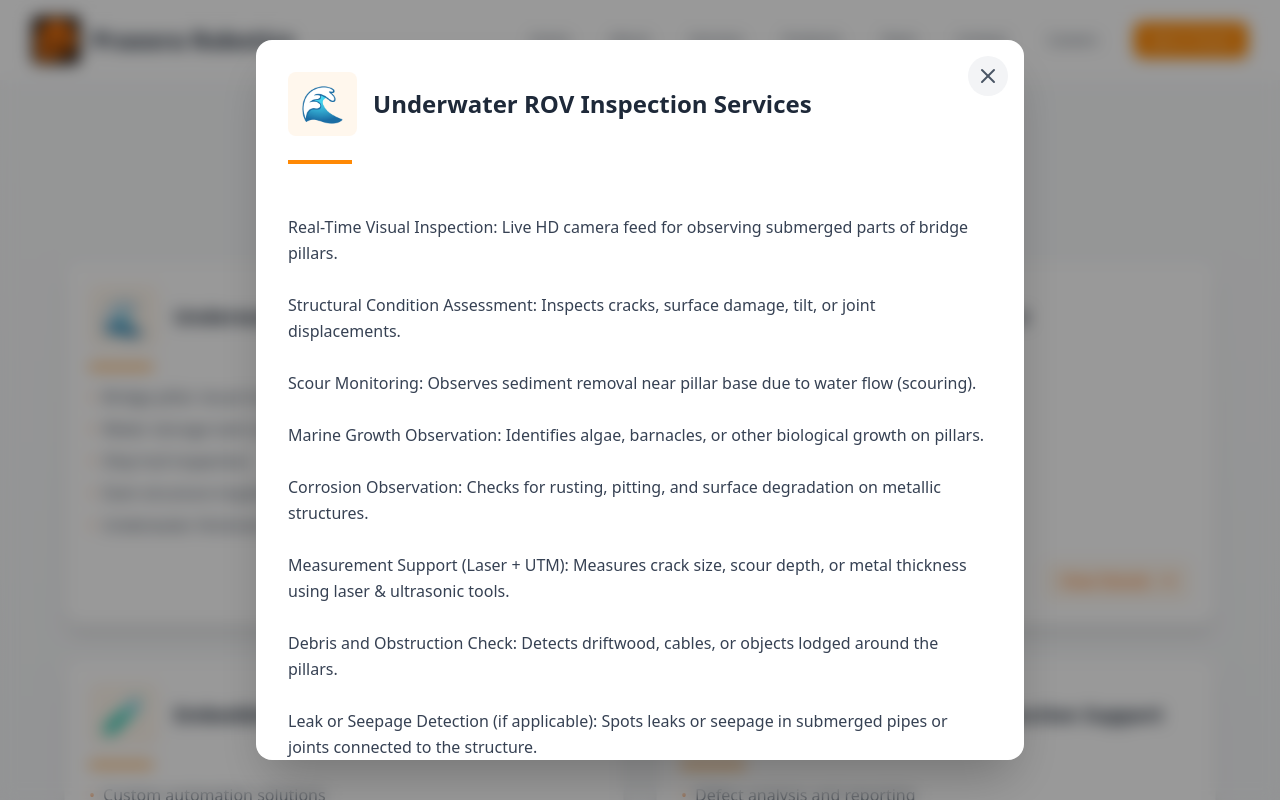
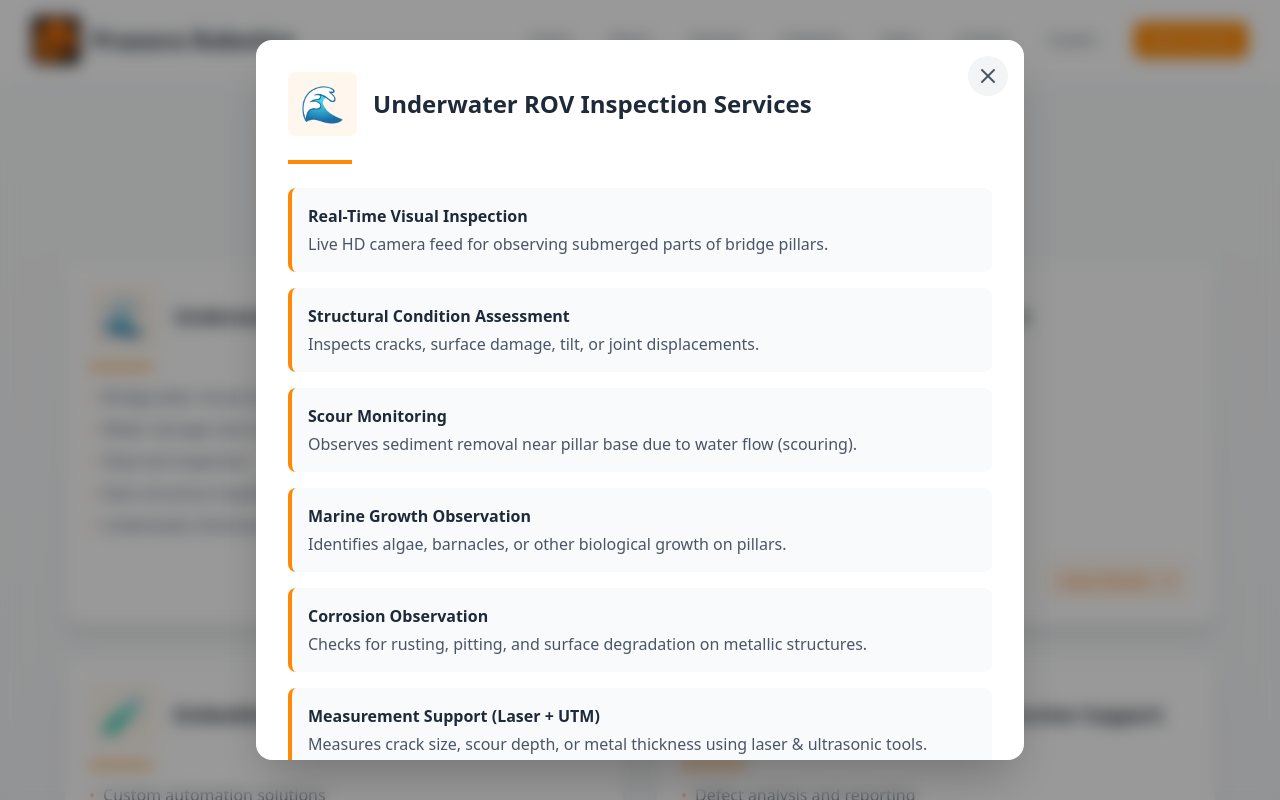
Before and after one commit to bharatind12/TestWebsite, a React (Vite) app in the folder robotics-company/: page /services in a window 1280 px wide. Both pictures are taken after a click on the element 344 px from the left and 443 px from the top of the page. Shown: the top 800 px of the page. Built offline with nearby package versions, Linux system fonts and the light colour scheme.

Commit message:
changes in services pages

```diff
--- a/robotics-company/src/pages/Services.jsx
+++ b/robotics-company/src/pages/Services.jsx
@@ -15,25 +15,17 @@ const Services = () => {
         'Underwater thickness measurement (UTM)',
       ],
       icon: '🌊',
-      details: `
-Real-Time Visual Inspection: Live HD camera feed for observing submerged parts of bridge pillars.
-
-Structural Condition Assessment: Inspects cracks, surface damage, tilt, or joint displacements.
-
-Scour Monitoring: Observes sediment removal near pillar base due to water flow (scouring).
-
-Marine Growth Observation: Identifies algae, barnacles, or other biological growth on pillars.
-
-Corrosion Observation: Checks for rusting, pitting, and surface degradation on metallic structures.
-
-Measurement Support (Laser + UTM): Measures crack size, scour depth, or metal thickness using laser & ultrasonic tools.
-
-Debris and Obstruction Check: Detects driftwood, cables, or objects lodged around the pillars.
-
-Leak or Seepage Detection (if applicable): Spots leaks or seepage in submerged pipes or joints connected to the structure.
-
-Documentation and Reporting: Generates visual and data-based inspection reports with timestamps and findings.
-      `,
+      details: [
+        { title: 'Real-Time Visual Inspection', description: 'Live HD camera feed for observing submerged parts of bridge pillars.' },
+        { title: 'Structural Condition Assessment', description: 'Inspects cracks, surface damage, tilt, or joint displacements.' },
+        { title: 'Scour Monitoring', description: 'Observes sediment removal near pillar base due to water flow (scouring).' },
+        { title: 'Marine Growth Observation', description: 'Identifies algae, barnacles, or other biological growth on pillars.' },
+        { title: 'Corrosion Observation', description: 'Checks for rusting, pitting, and surface degradation on metallic structures.' },
+        { title: 'Measurement Support (Laser + UTM)', description: 'Measures crack size, scour depth, or metal thickness using laser & ultrasonic tools.' },
+        { title: 'Debris and Obstruction Check', description: 'Detects driftwood, cables, or objects lodged around the pillars.' },
+        { title: 'Leak or Seepage Detection (if applicable)', description: 'Spots leaks or seepage in submerged pipes or joints connected to the structure.' },
+        { title: 'Documentation and Reporting', description: 'Generates visual and data-based inspection reports with timestamps and findings.' },
+      ],
     },
     {
       title: 'Custom ROV Development',
@@ -45,11 +37,13 @@ Documentation and Reporting: Generates visual and data-based inspection reports
         'Upgradable modular designs',
       ],
       icon: '⚙️',
-      details: `
-We design and build custom underwater remotely operated vehicles (ROVs) suited to your specific needs.
-From payload integration (sonar, sensors, cameras) to specialized propulsion systems and modular designs,
-we offer complete R&D, prototyping, and field deployment solutions for marine robotics.
-      `,
+      details: [
+        { title: 'Custom Design', description: 'We design and build custom underwater remotely operated vehicles (ROVs) suited to your specific needs.' },
+        { title: 'Payload Integration', description: 'Integration of sonars, sensors, cameras and other specialized equipment.' },
+        { title: 'Propulsion Systems', description: 'Specialized propulsion systems designed for your specific underwater environment.' },
+        { title: 'Modular Architecture', description: 'Upgradable modular designs that can adapt to changing requirements.' },
+        { title: 'Complete Solutions', description: 'We offer complete R&D, prototyping, and field deployment solutions for marine robotics.' },
+      ],
     },
     {
       title: 'Embedded Systems & Robotics R&D',
@@ -61,11 +55,13 @@ we offer complete R&D, prototyping, and field deployment solutions for marine ro
         'Prototyping and field testing',
       ],
       icon: '🧪',
-      details: `
-Our expertise in embedded systems enables us to develop tailored hardware-software robotic platforms,
-integrate a wide range of sensors (IMU, sonar, pressure, etc.), build real-time controllers,
-and create smart, data-driven underwater robotics and automation solutions.
-      `,
+      details: [
+        { title: 'Tailored Hardware-Software Platforms', description: 'Our expertise in embedded systems enables us to develop tailored hardware-software robotic platforms.' },
+        { title: 'Sensor Integration', description: 'Integration of a wide range of sensors including IMU, sonar, pressure, and more.' },
+        { title: 'Real-Time Controllers', description: 'Build real-time controllers for precise and responsive operation.' },
+        { title: 'Smart Solutions', description: 'Create smart, data-driven underwater robotics and automation solutions.' },
+        { title: 'IoT Connectivity', description: 'Implement IoT capabilities for remote monitoring and control of robotics systems.' },
+      ],
     },
     {
       title: 'Maintenance & Post-Inspection Support',
@@ -77,11 +73,13 @@ and create smart, data-driven underwater robotics and automation solutions.
         'Post-inspection technical support',
       ],
       icon: '🛠️',
-      details: `
-We provide complete post-inspection support including detailed defect analysis,
-report generation, structural integrity recommendations, corrective maintenance planning,
-and 24x7 technical assistance to ensure the best outcome after underwater inspections.
-      `,
+      details: [
+        { title: 'Detailed Defect Analysis', description: 'We provide complete analysis of detected defects with severity assessment.' },
+        { title: 'Comprehensive Reporting', description: 'Generate detailed reports with visual documentation and data interpretation.' },
+        { title: 'Structural Integrity Recommendations', description: 'Expert recommendations for maintaining structural integrity.' },
+        { title: 'Corrective Maintenance Planning', description: 'Develop actionable plans for corrective maintenance based on inspection findings.' },
+        { title: 'Technical Support', description: '24x7 technical assistance to ensure the best outcome after underwater inspections.' },
+      ],
     },
   ];
 
@@ -183,8 +181,14 @@ and 24x7 technical assistance to ensure the best outcome after underwater inspec
 
               <div className="w-16 h-1 bg-orange-400 mb-6"></div>
 
-              <div className="text-gray-700 whitespace-pre-wrap font-sans text-base leading-relaxed">
-                {selectedService.details}
+              {/* Structured Details Display */}
+              <div className="grid grid-cols-1 gap-4">
+                {selectedService.details.map((detail, idx) => (
+                  <div key={idx} className="bg-gray-50 rounded-lg p-4 border-l-4 border-orange-400 hover:shadow-md transition-shadow">
+                    <h4 className="font-bold text-gray-800 mb-1">{detail.title}</h4>
+                    <p className="text-gray-600">{detail.description}</p>
+                  </div>
+                ))}
               </div>
 
               <div className="mt-8 text-center">
```
